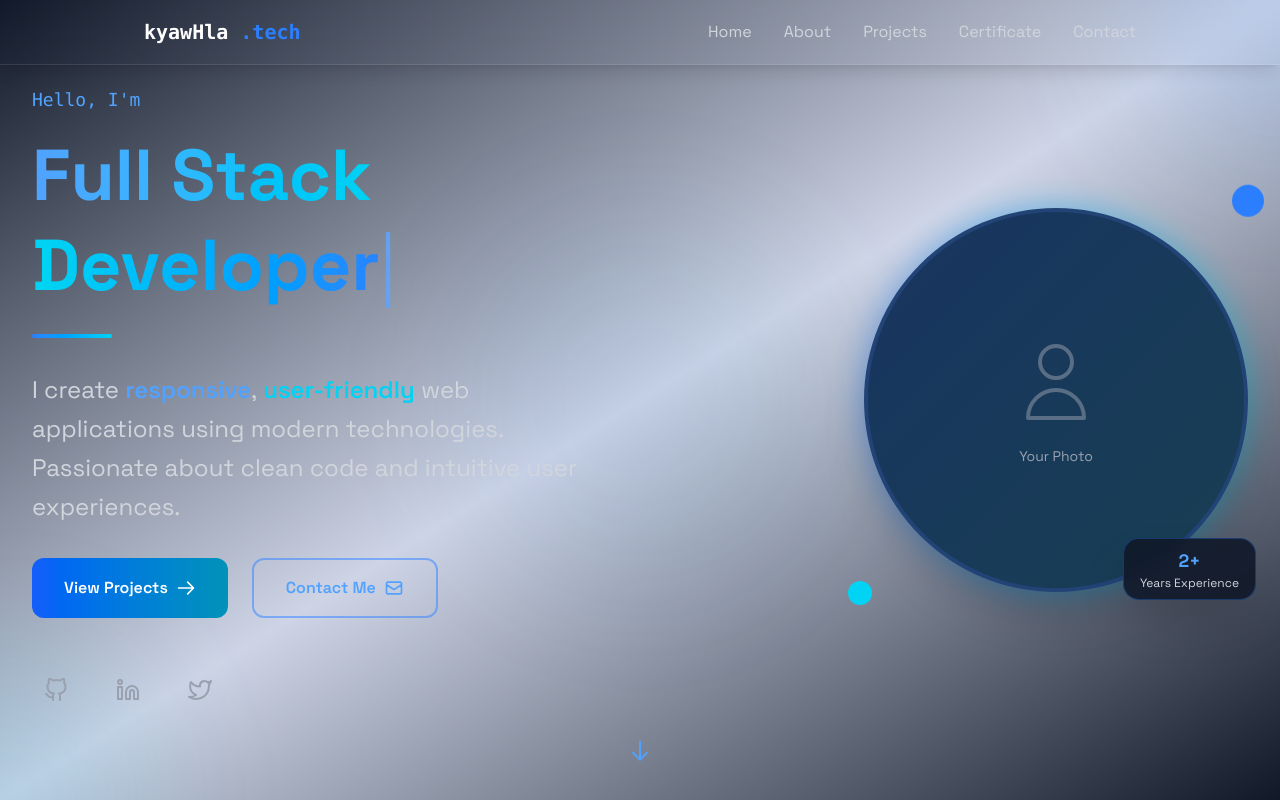
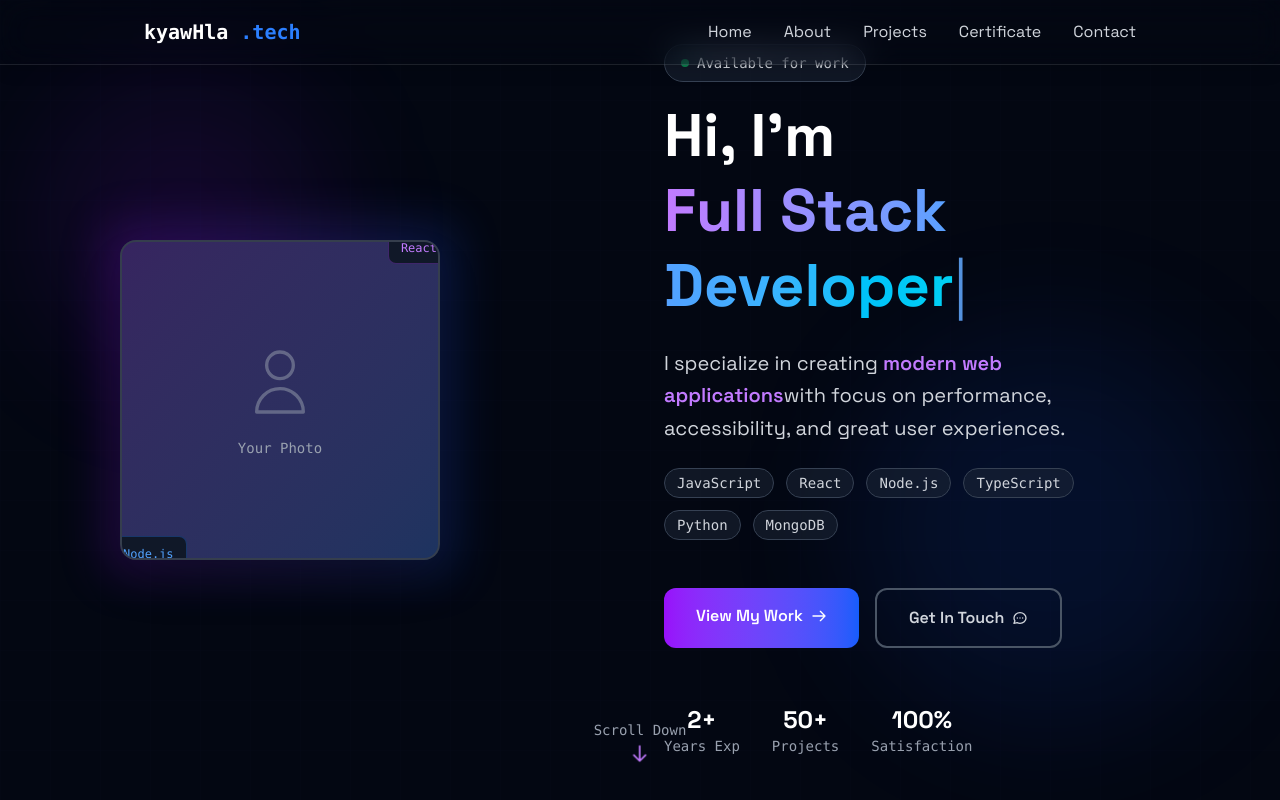
Before and after one commit to kyawhla-commit/khTech-portfolio, a React (Vite) app: page / in a window 1280 px wide. Shown: the top 800 px of the page. Built offline with nearby package versions, Linux system fonts and the light colour scheme.

Commit message:
modified second time  Home feature

```diff
--- a/src/components/sections/Home.jsx
+++ b/src/components/sections/Home.jsx
@@ -33,113 +33,135 @@ export const Home = () => {
   return (
     <section
       id="home"
-      className="min-h-screen flex items-center justify-center relative bg-gradient-to-br from-gray-900 via-blue-900/20 to-gray-900 overflow-hidden"
+      className="min-h-screen flex items-center justify-center relative bg-gray-950 overflow-hidden"
     >
-      {/* Background Elements */}
-      <div className="absolute inset-0 overflow-hidden">
-        <div className="absolute -top-40 -right-40 w-80 h-80 bg-blue-500/10 rounded-full blur-3xl"></div>
-        <div className="absolute -bottom-40 -left-40 w-80 h-80 bg-cyan-500/10 rounded-full blur-3xl"></div>
-        <div className="absolute top-1/2 left-1/2 transform -translate-x-1/2 -translate-y-1/2 w-96 h-96 bg-gradient-to-r from-blue-600/5 to-cyan-600/5 rounded-full blur-3xl"></div>
+      {/* Geometric Background Patterns */}
+      <div className="absolute inset-0">
+        <div className="absolute top-20 left-10 w-72 h-72 bg-purple-600/10 rounded-full blur-3xl"></div>
+        <div className="absolute bottom-20 right-10 w-96 h-96 bg-blue-600/10 rounded-full blur-3xl"></div>
+
+        {/* Grid Pattern */}
+        <div className="absolute inset-0 opacity-10">
+          <div className="w-full h-full" style={{
+            backgroundImage: `linear-gradient(rgba(99, 102, 241, 0.1) 1px, transparent 1px),
+                              linear-gradient(90deg, rgba(99, 102, 241, 0.1) 1px, transparent 1px)`,
+            backgroundSize: '50px 50px'
+          }}></div>
+        </div>
       </div>
 
       <RevealOnScroll>
-        <div className="text-center z-10 max-w-7xl mx-auto px-4 sm:px-6 lg:px-8">
-          <div className="grid lg:grid-cols-2 gap-12 items-center">
-            {/* Text Content */}
-            <div className="order-2 lg:order-1">
-              <div className="text-left">
-                <p className="text-blue-400 font-mono text-lg mb-4">Hello, I'm</p>
+        <div className="text-center z-10 max-w-6xl mx-auto px-4 sm:px-6 lg:px-8 w-full">
+          <div className="flex flex-col lg:flex-row items-center justify-between gap-12">
+            {/* Photo Section - Now on Left */}
+            <div className="flex-1 flex justify-center lg:justify-start">
+              <div className="relative">
+                {/* Main Photo Container */}
+                <div className="relative w-64 h-64 md:w-80 md:h-80">
+                  {/* Decorative Border */}
+                  <div className="absolute -inset-4 bg-gradient-to-r from-purple-600 to-blue-600 rounded-2xl opacity-20 blur-xl"></div>
 
-                <h1 className="text-5xl md:text-6xl lg:text-7xl font-bold mb-6 leading-tight">
-                  <span className="bg-gradient-to-r from-blue-400 via-cyan-400 to-blue-500 bg-clip-text text-transparent">
+                  {/* Photo with Modern Frame */}
+                  <div className="relative w-full h-full rounded-2xl overflow-hidden border-2 border-white/10 bg-gray-800 shadow-2xl">
+                    <div className="w-full h-full bg-gradient-to-br from-purple-600/20 to-blue-600/20 flex items-center justify-center relative">
+                      {/* Replace this with your actual photo */}
+                      <div className="text-center text-gray-400">
+                        <svg className="w-20 h-20 mx-auto mb-4 opacity-50" fill="none" stroke="currentColor" viewBox="0 0 24 24">
+                          <path strokeLinecap="round" strokeLinejoin="round" strokeWidth={1} d="M16 7a4 4 0 11-8 0 4 4 0 018 0zM12 14a7 7 0 00-7 7h14a7 7 0 00-7-7z" />
+                        </svg>
+                        <p className="text-sm font-mono">Your Photo</p>
+                      </div>
+
+                      {/* Floating Tech Stack */}
+                      <div className="absolute -top-3 -right-3 bg-gray-900 border border-purple-500/30 rounded-lg px-3 py-1">
+                        <span className="text-xs text-purple-400 font-mono">React</span>
+                      </div>
+                      <div className="absolute -bottom-3 -left-3 bg-gray-900 border border-blue-500/30 rounded-lg px-3 py-1">
+                        <span className="text-xs text-blue-400 font-mono">Node.js</span>
+                      </div>
+                    </div>
+                  </div>
+
+                  {/* Animated Orb */}
+                  <div className="absolute -z-10 top-1/2 left-1/2 transform -translate-x-1/2 -translate-y-1/2 w-full h-full">
+                    <div className="w-full h-full bg-gradient-to-r from-purple-600/20 to-blue-600/20 rounded-2xl animate-pulse"></div>
+                  </div>
+                </div>
+              </div>
+            </div>
+
+            {/* Text Content - Now on Right */}
+            <div className="flex-1 text-center lg:text-left">
+              <div className="space-y-6">
+                {/* Welcome Badge */}
+                <div className="inline-flex items-center gap-2 bg-gray-800/50 border border-gray-700 rounded-full px-4 py-2 mb-4">
+                  <div className="w-2 h-2 bg-green-400 rounded-full animate-pulse"></div>
+                  <span className="text-sm text-gray-300 font-mono">Available for work</span>
+                </div>
+
+                <h1 className="text-4xl md:text-5xl lg:text-6xl font-bold text-white leading-tight">
+                  <span className="block">Hi, I'm</span>
+                  <span className="bg-gradient-to-r from-purple-400 via-blue-400 to-cyan-400 bg-clip-text text-transparent">
                     {texts[textIndex].substring(0, charIndex)}
                     <span className="typing-cursor">|</span>
                   </span>
                 </h1>
 
-                <div className="h-1 w-20 bg-gradient-to-r from-blue-500 to-cyan-400 mb-8 rounded-full"></div>
-
-                <p className="text-gray-300 text-xl lg:text-2xl mb-8 leading-relaxed">
-                  I create <span className="text-blue-400 font-semibold">responsive</span>,
-                  <span className="text-cyan-400 font-semibold"> user-friendly</span> web applications
-                  using modern technologies. Passionate about clean code and intuitive user experiences.
+                <p className="text-xl text-gray-300 leading-relaxed max-w-2xl">
+                  I specialize in creating <span className="text-purple-400 font-semibold">modern web applications</span>
+                  with focus on performance, accessibility, and great user experiences.
                 </p>
 
-                <div className="flex flex-col sm:flex-row gap-4 sm:gap-6">
+                {/* Tech Stack Pills */}
+                <div className="flex flex-wrap gap-3 justify-center lg:justify-start">
+                  {['JavaScript', 'React', 'Node.js', 'TypeScript', 'Python', 'MongoDB'].map((tech) => (
+                    <span
+                      key={tech}
+                      className="px-3 py-1 bg-gray-800/50 border border-gray-700 rounded-full text-sm text-gray-300 font-mono hover:border-purple-500/50 hover:text-purple-300 transition-all duration-300"
+                    >
+                      {tech}
+                    </span>
+                  ))}
+                </div>
+
+                {/* CTA Buttons */}
+                <div className="flex flex-col sm:flex-row gap-4 pt-6 justify-center lg:justify-start">
                   <a
                     href="#projects"
-                    className="group bg-gradient-to-r from-blue-600 to-cyan-600 text-white py-4 px-8 rounded-xl font-semibold transition-all duration-300 hover:shadow-2xl hover:shadow-blue-500/25 hover:scale-105 transform flex items-center justify-center"
+                    className="group relative bg-gradient-to-r from-purple-600 to-blue-600 text-white py-4 px-8 rounded-xl font-semibold transition-all duration-300 hover:shadow-2xl hover:shadow-purple-500/25 hover:scale-105 transform overflow-hidden"
                   >
-                    <span>View Projects</span>
-                    <svg className="w-5 h-5 ml-2 group-hover:translate-x-1 transition-transform" fill="none" stroke="currentColor" viewBox="0 0 24 24">
-                      <path strokeLinecap="round" strokeLinejoin="round" strokeWidth={2} d="M14 5l7 7m0 0l-7 7m7-7H3" />
-                    </svg>
+                    <div className="absolute inset-0 bg-gradient-to-r from-white/10 to-transparent opacity-0 group-hover:opacity-100 transition-opacity duration-300"></div>
+                    <span className="relative flex items-center justify-center gap-2">
+                      View My Work
+                      <svg className="w-4 h-4 group-hover:translate-x-1 transition-transform" fill="none" stroke="currentColor" viewBox="0 0 24 24">
+                        <path strokeLinecap="round" strokeLinejoin="round" strokeWidth={2} d="M14 5l7 7m0 0l-7 7m7-7H3" />
+                      </svg>
+                    </span>
                   </a>
+
                   <a
                     href="#contact"
-                    className="group border-2 border-blue-500/50 text-blue-400 py-4 px-8 rounded-xl font-semibold transition-all duration-300 hover:bg-blue-500/10 hover:border-blue-400 hover:scale-105 transform flex items-center justify-center"
+                    className="group border-2 border-gray-600 text-gray-300 py-4 px-8 rounded-xl font-semibold transition-all duration-300 hover:border-purple-500 hover:bg-purple-500/10 hover:text-white hover:scale-105 transform flex items-center justify-center gap-2"
                   >
-                    <span>Contact Me</span>
-                    <svg className="w-5 h-5 ml-2 group-hover:scale-110 transition-transform" fill="none" stroke="currentColor" viewBox="0 0 24 24">
-                      <path strokeLinecap="round" strokeLinejoin="round" strokeWidth={2} d="M3 8l7.89 5.26a2 2 0 002.22 0L21 8M5 19h14a2 2 0 002-2V7a2 2 0 00-2-2H5a2 2 0 00-2 2v10a2 2 0 002 2z" />
+                    Get In Touch
+                    <svg className="w-4 h-4 group-hover:scale-110 transition-transform" fill="none" stroke="currentColor" viewBox="0 0 24 24">
+                      <path strokeLinecap="round" strokeLinejoin="round" strokeWidth={2} d="M8 12h.01M12 12h.01M16 12h.01M21 12c0 4.418-4.03 8-9 8a9.863 9.863 0 01-4.255-.949L3 20l1.395-3.72C3.512 15.042 3 13.574 3 12c0-4.418 4.03-8 9-8s9 3.582 9 8z" />
                     </svg>
                   </a>
                 </div>
 
-                {/* Social Links */}
-                <div className="flex justify-center lg:justify-start gap-6 mt-12">
+                {/* Stats */}
+                <div className="flex justify-center lg:justify-start gap-8 pt-8">
                   {[
-                    { name: "GitHub", icon: "M9 19c-5 1.5-5-2.5-7-3m14 6v-3.87a3.37 3.37 0 0 0-.94-2.61c3.14-.35 6.44-1.54 6.44-7A5.44 5.44 0 0 0 20 4.77 5.07 5.07 0 0 0 19.91 1S18.73.65 16 2.48a13.38 13.38 0 0 0-7 0C6.27.65 5.09 1 5.09 1A5.07 5.07 0 0 0 5 4.77a5.44 5.44 0 0 0-1.5 3.78c0 5.42 3.3 6.61 6.44 7A3.37 3.37 0 0 0 9 18.13V22" },
-                    { name: "LinkedIn", icon: "M16 8a6 6 0 0 1 6 6v7h-4v-7a2 2 0 0 0-2-2 2 2 0 0 0-2 2v7h-4v-7a6 6 0 0 1 6-6zM2 9h4v12H2z M4 6a2 2 0 1 1 0-4 2 2 0 0 1 0 4z" },
-                    { name: "Twitter", icon: "M23 3a10.9 10.9 0 0 1-3.14 1.53 4.48 4.48 0 0 0-7.86 3v1A10.66 10.66 0 0 1 3 4s-4 9 5 13a11.64 11.64 0 0 1-7 2c9 5 20 0 20-11.5a4.5 4.5 0 0 0-.08-.83A7.72 7.72 0 0 0 23 3z" }
-                  ].map((social) => (
-                    <a
-                      key={social.name}
-                      href="#"
-                      className="text-gray-400 hover:text-blue-400 transition-colors duration-300 p-3 rounded-lg hover:bg-white/5"
-                      title={social.name}
-                    >
-                      <svg className="w-6 h-6" fill="none" stroke="currentColor" viewBox="0 0 24 24">
-                        <path strokeLinecap="round" strokeLinejoin="round" strokeWidth={2} d={social.icon} />
-                      </svg>
-                    </a>
+                    { number: '2+', label: 'Years Exp' },
+                    { number: '50+', label: 'Projects' },
+                    { number: '100%', label: 'Satisfaction' }
+                  ].map((stat, index) => (
+                    <div key={index} className="text-center">
+                      <div className="text-2xl font-bold text-white">{stat.number}</div>
+                      <div className="text-sm text-gray-400 font-mono">{stat.label}</div>
+                    </div>
                   ))}
-                </div>
-              </div>
-            </div>
-
-            {/* Photo Section */}
-            <div className="order-1 lg:order-2 flex justify-center lg:justify-end">
-              <div className="relative">
-                {/* Main Photo Container */}
-                <div className="relative w-64 h-64 md:w-80 md:h-80 lg:w-96 lg:h-96">
-                  {/* Background Glow */}
-                  <div className="absolute inset-0 bg-gradient-to-r from-blue-500 to-cyan-400 rounded-full blur-lg opacity-20 animate-pulse"></div>
-
-                  {/* Photo Frame */}
-                  <div className="relative w-full h-full rounded-full border-4 border-blue-500/30 overflow-hidden bg-gray-800 shadow-2xl">
-                    {/* Replace the div below with your actual photo */}
-                    <div className="w-full h-full bg-gradient-to-br from-blue-600/20 to-cyan-600/20 flex items-center justify-center">
-                      <div className="text-center text-gray-400">
-                        <svg className="w-24 h-24 mx-auto mb-4 opacity-50" fill="none" stroke="currentColor" viewBox="0 0 24 24">
-                          <path strokeLinecap="round" strokeLinejoin="round" strokeWidth={1} d="M16 7a4 4 0 11-8 0 4 4 0 018 0zM12 14a7 7 0 00-7 7h14a7 7 0 00-7-7z" />
-                        </svg>
-                        <p className="text-sm">Your Photo</p>
-                      </div>
-                    </div>
-                  </div>
-
-                  {/* Floating Elements */}
-                  <div className="absolute -top-4 -right-4 w-8 h-8 bg-blue-500 rounded-full animate-bounce"></div>
-                  <div className="absolute -bottom-4 -left-4 w-6 h-6 bg-cyan-400 rounded-full animate-bounce" style={{ animationDelay: '0.2s' }}></div>
-
-                  {/* Experience Badge */}
-                  <div className="absolute -bottom-2 -right-2 bg-gray-900/90 backdrop-blur-sm border border-blue-500/30 rounded-2xl px-4 py-2 shadow-2xl">
-                    <div className="text-center">
-                      <div className="text-blue-400 font-bold text-lg">2+</div>
-                      <div className="text-gray-300 text-xs">Years Experience</div>
-                    </div>
-                  </div>
                 </div>
               </div>
             </div>
@@ -149,10 +171,13 @@ export const Home = () => {
 
       {/* Scroll Indicator */}
       <div className="absolute bottom-8 left-1/2 transform -translate-x-1/2">
-        <div className="animate-bounce">
-          <svg className="w-6 h-6 text-blue-400" fill="none" stroke="currentColor" viewBox="0 0 24 24">
-            <path strokeLinecap="round" strokeLinejoin="round" strokeWidth={2} d="M19 14l-7 7m0 0l-7-7m7 7V3" />
-          </svg>
+        <div className="flex flex-col items-center gap-2">
+          <span className="text-sm text-gray-400 font-mono">Scroll Down</span>
+          <div className="animate-bounce">
+            <svg className="w-5 h-5 text-purple-400" fill="none" stroke="currentColor" viewBox="0 0 24 24">
+              <path strokeLinecap="round" strokeLinejoin="round" strokeWidth={2} d="M19 14l-7 7m0 0l-7-7m7 7V3" />
+            </svg>
+          </div>
         </div>
       </div>
 
```
